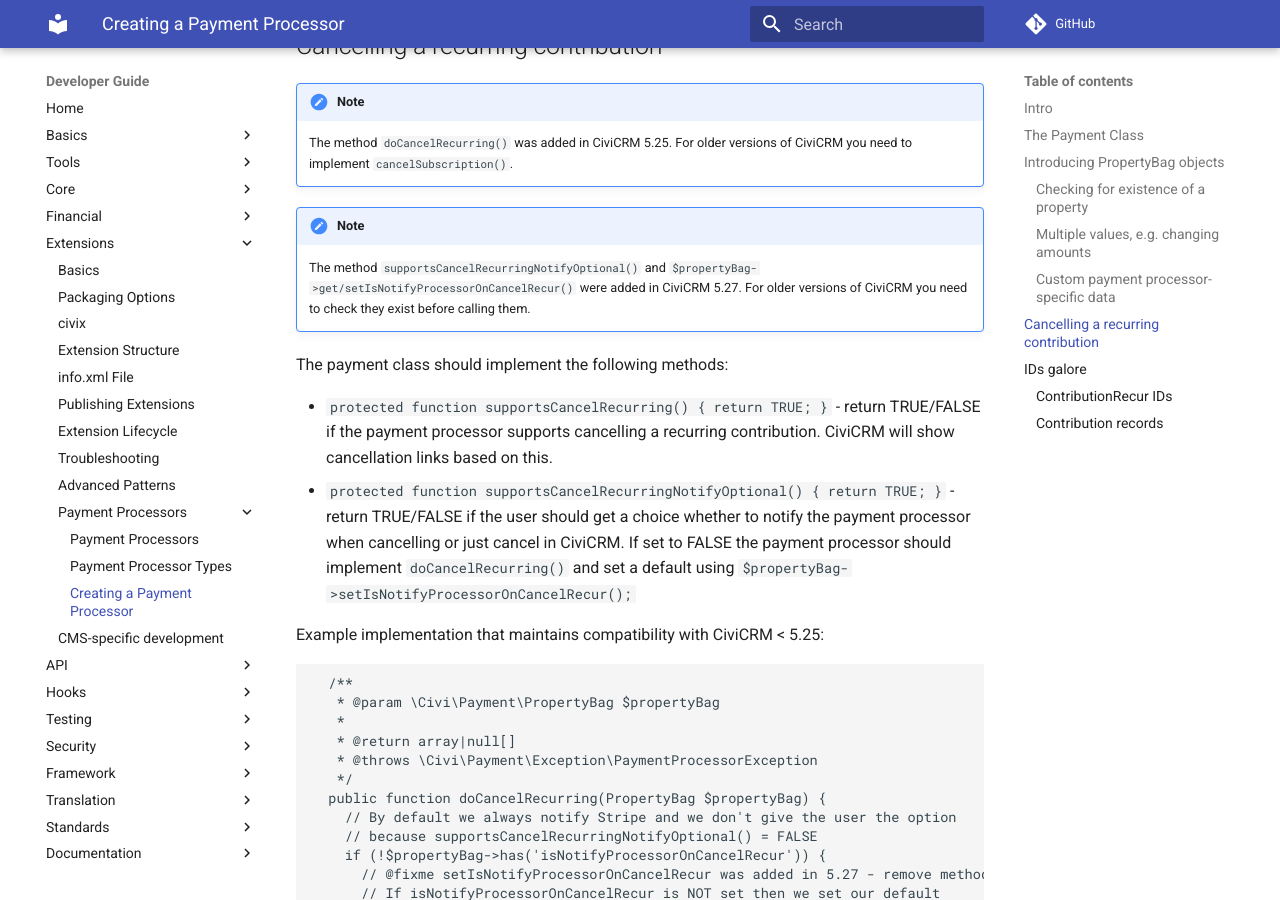
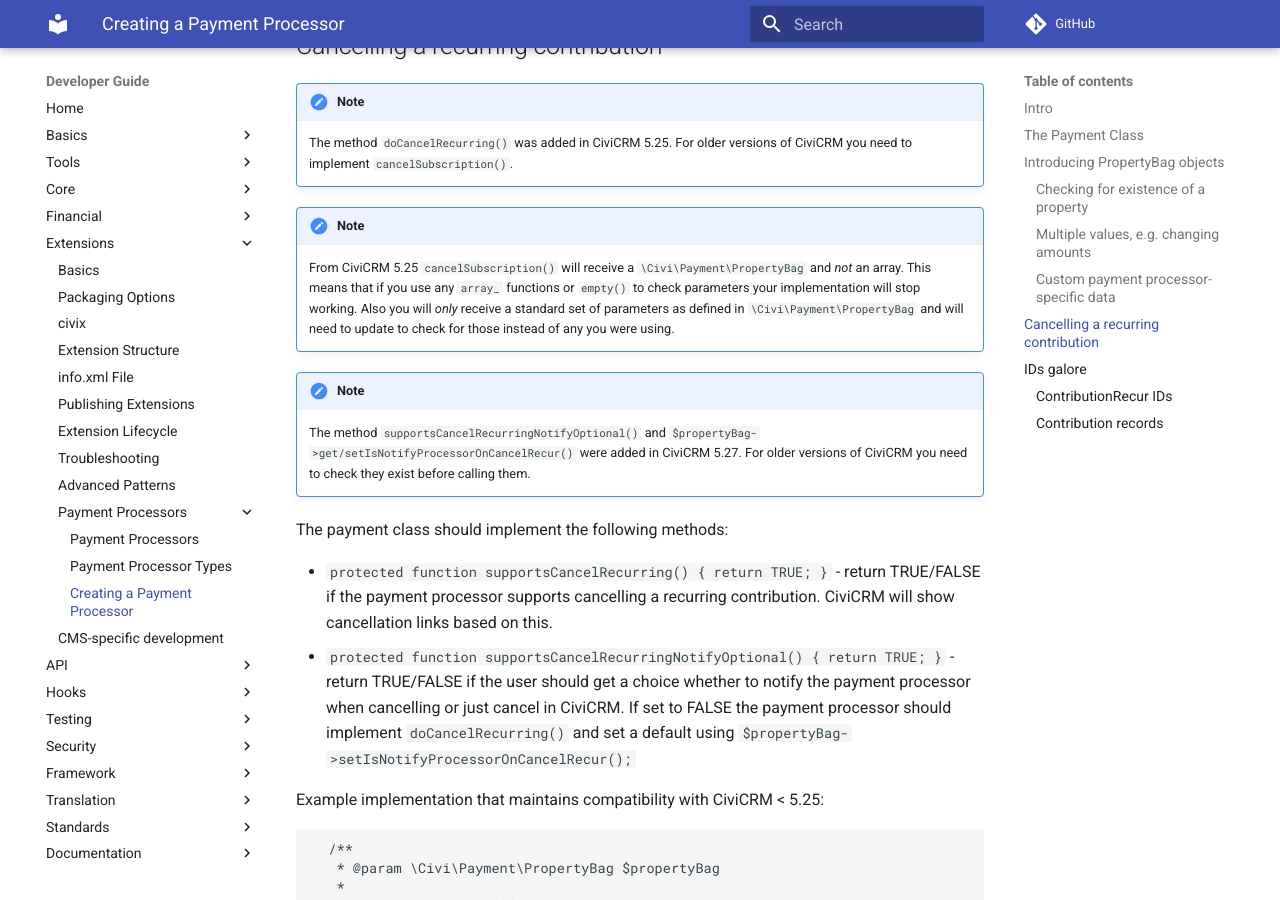
Before and after one commit to civicrm/civicrm-dev-docs, an MkDocs documentation site: the page built from docs/extensions/payment-processors/create.md, in a window 1280 px wide and 900 px high, scrolled down 3800 px. Built offline with MkDocs 1.6.1 and Material for MkDocs 9.7.7, drawn with Linux system fonts in a browser that asks for light colours; comment, search, counter and statistics services are not loaded.

Commit message:
Update create.md

```diff
--- a/docs/extensions/payment-processors/create.md
+++ b/docs/extensions/payment-processors/create.md
@@ -104,6 +104,9 @@
 
 !!! note
     The method `doCancelRecurring()` was added in CiviCRM 5.25. For older versions of CiviCRM you need to implement `cancelSubscription()`.
+
+!!! note
+    From CiviCRM 5.25 `cancelSubscription()` will receive a `\Civi\Payment\PropertyBag` and *not* an array. This means that if you use any `array_` functions or `empty()` to check parameters your implementation will stop working. Also you will *only* receive a standard set of parameters as defined in `\Civi\Payment\PropertyBag` and will need to update to check for those instead of any you were using.
 
 !!! note
     The method `supportsCancelRecurringNotifyOptional()` and `$propertyBag->get/setIsNotifyProcessorOnCancelRecur()` were added in CiviCRM 5.27. For older versions of CiviCRM you need to check they exist before calling them.
```
